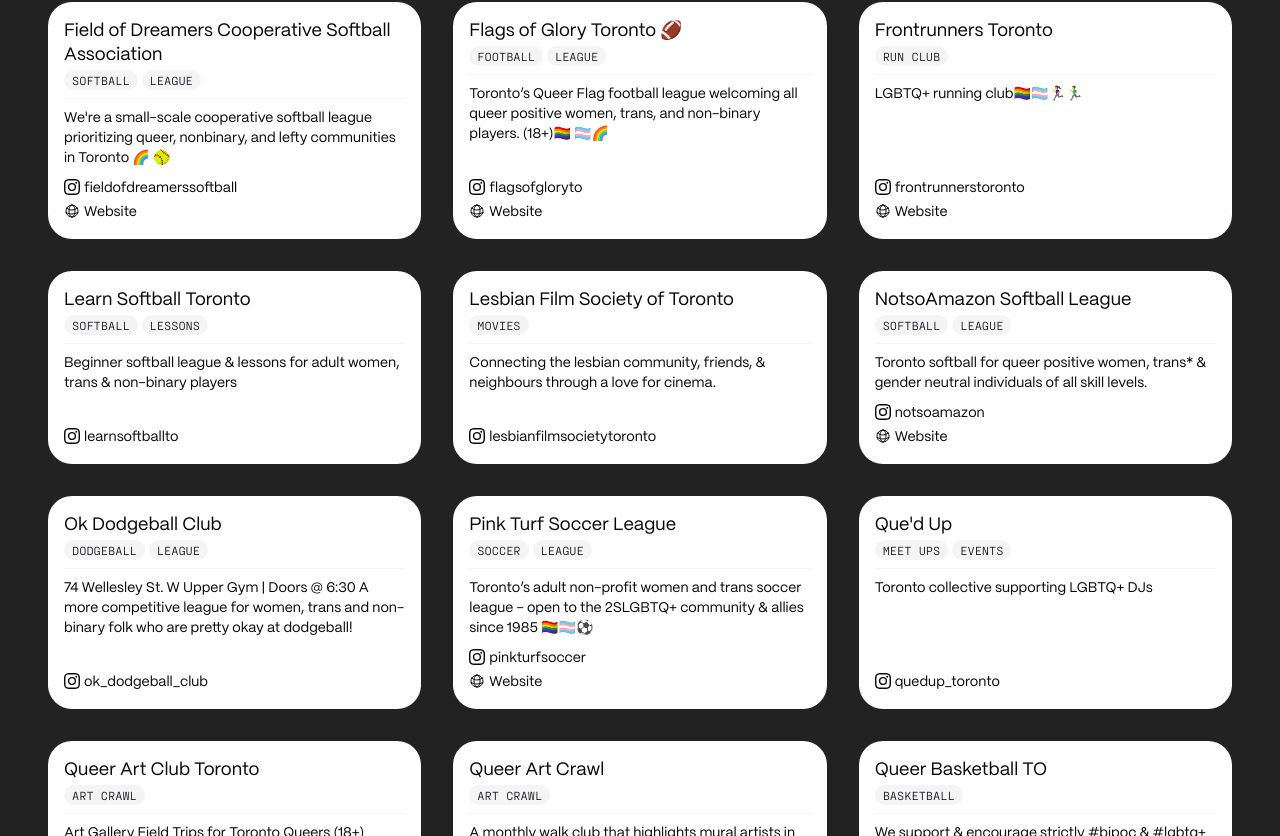
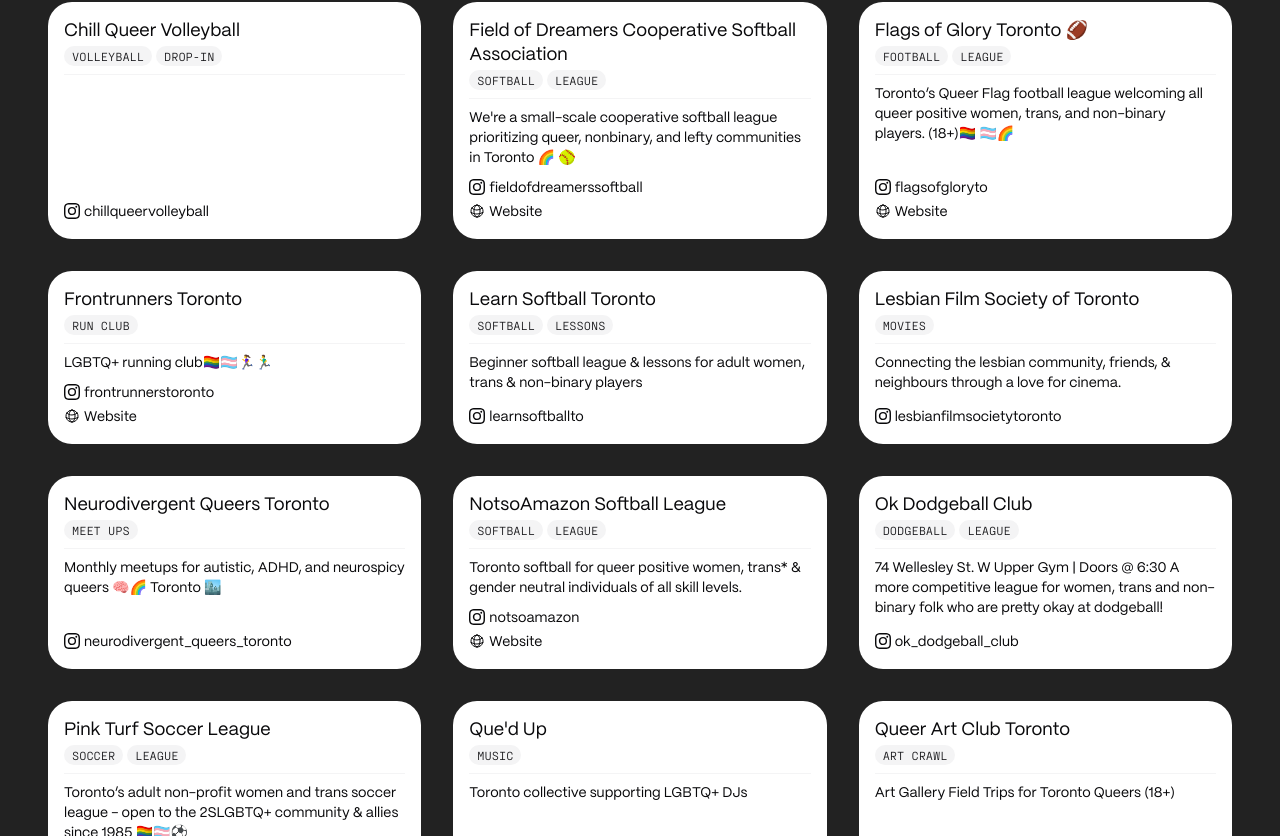
Before and after one commit to roneilla/queer-club-directory, a React (Vite) app: page / in a window 1280 px wide. Shown: the part 584-1420 px from the top of the page. Built offline with nearby package versions, Linux system fonts and the light colour scheme.

Commit message:
added new clubs and created a new category

```diff
--- a/src/App.css
+++ b/src/App.css
@@ -25,7 +25,7 @@
 	background: #6caa4b;
 }
 
-.outdoor {
+.party {
 	background: #55a1d8;
 }
 
--- a/src/App.tsx
+++ b/src/App.tsx
@@ -30,10 +30,7 @@
 				tagArr.push(...splitTags);
 			});
 
-		console.log(tagArr);
-
 		const uniqueArr = Array.from(new Set(tagArr)).sort();
-		console.log(uniqueArr);
 
 		setTags(uniqueArr);
 	}, [category]);
--- a/src/directoryData.ts
+++ b/src/directoryData.ts
@@ -5,8 +5,8 @@
 	'arts',
 	'social',
 	'food',
-	'outdoor',
 	'games',
+	'party',
 ];
 
 export type ClubTags =
@@ -139,8 +139,7 @@
 	},
 	{
 		name: 'Queer Art Club Toronto',
-		description:
-			'Art Gallery Field Trips for Toronto Queers (18+)\nHosted by @meghansmusicstudio',
+		description: 'Art Gallery Field Trips for Toronto Queers (18+)',
 		instagram: 'queerartclub_toronto',
 		website: '',
 		category: 'arts',
@@ -298,8 +297,8 @@
 			"You ever met a tree you didn't like?\n(Inclusive group hikes in and around so-called Toronto)",
 		instagram: 'queerforestclub',
 		website: '',
-		category: 'outdoor',
-		tags: 'hikes',
+		category: 'social',
+		tags: 'hikes, outdoor',
 		location: '',
 		when: '',
 		paid: '',
@@ -611,7 +610,7 @@
 	{
 		name: 'sqwish',
 		description:
-			'🏀 Toronto-based queer drop-in basketball night\n📍 Central Technical School\n⏰ Fridays 6-8PM\n👨‍👨‍👦 Run by @aminaformayor, @microsoft_orifice and @emmerek',
+			'🏀 Toronto-based queer drop-in basketball night\n📍 Central Technical School\n⏰ Fridays 6-8PM\n👨‍👨‍👦',
 		instagram: 'sqwishsqwish',
 		website: '',
 		category: 'sports',
@@ -704,8 +703,8 @@
 		description: 'Toronto collective supporting LGBTQ+ DJs',
 		instagram: 'quedup_toronto',
 		website: '',
-		category: 'social',
-		tags: 'meet ups, events',
+		category: 'party',
+		tags: 'music',
 		location: '',
 		when: '',
 		paid: '',
@@ -729,8 +728,8 @@
 		description: 'Events in Toronto that include lesbianism and the like.',
 		instagram: 'toastrto',
 		website: '',
-		category: 'social',
-		tags: 'meet ups, events',
+		category: 'party',
+		tags: 'music',
 		location: '',
 		when: '',
 		paid: '',
@@ -752,7 +751,7 @@
 	{
 		name: 'Yohomo',
 		description:
-			"Toronto's only online community completely dedicated to the arts, culture, and nightlife of our beautiful LGBTQ2+ family.",
+			"Toronto's only online community completely dedicated to the arts, culture, and parties of our beautiful LGBTQ2+ family.",
 		instagram: 'weareyohomo',
 		website: 'https://www.yohomo.ca/',
 		category: 'social',
@@ -787,4 +786,68 @@
 		paid: '',
 		dateAdded: '05-20-2024',
 	},
+	{
+		name: 'Queer Muslim Network Toronto',
+		description: `Community-based organization serving queer and trans Muslims in Toronto and the GTA. 🌈☪️ 🕌 Jummah first Friday of every month 🕌`,
+		instagram: 'queermuslimnetwork',
+		website: '',
+		category: 'social',
+		tags: 'Meet ups, Events',
+		dateAdded: '06-04-2024',
+	},
+	{
+		name: 'Traxx n Feels',
+		description: `Traxx & Feels is an open format party that aims to be an inclusive, safe space. We are Tkaronto/Toronto's queer romantic rave that celebrates 2SLGBTIA+ friendship and love.`,
+		instagram: 'traxxandfeels',
+		website: '',
+		category: 'party',
+		tags: 'music',
+		dateAdded: '06-04-2024',
+	},
+	{
+		name: 'STRAPPED',
+		description: `Toronto’s Hottest Queėr🌈 Party. We make events for QTBIPOC folx to take up space! ✊🏾`,
+		instagram: 'strapped.to',
+		website: 'http://www.strapped.to/',
+		category: 'party',
+		tags: 'music',
+		dateAdded: '06-04-2024',
+	},
+	{
+		name: 'About Last Night',
+		description: `Toronto Queer Events for 2SLGBTQIA+ WLW`,
+		instagram: 'aboutlastnightto',
+		website: '',
+		category: 'party',
+		tags: 'music',
+		dateAdded: '06-04-2024',
+	},
+	{
+		name: 'Very Queer Toronto',
+		description: `🌈 We create very queer spaces and foster #LGBTQ+ connections through unique events in Toronto.`,
+		instagram: 'veryqueertoronto',
+		website: '',
+		category: 'social',
+		tags: 'Meet ups, Events',
+		dateAdded: '06-04-2024',
+	},
+	{
+		name: 'Something',
+		description: `Your friendly bisexual art party curators ✨`,
+		instagram: 'somethingcreative.co',
+		website: 'https://www.something-creative.co/',
+		category: 'party',
+		tags: 'music',
+		dateAdded: '06-04-2024',
+	},
+	{
+		name: 'Neurodivergent Queers Toronto',
+		description:
+			'Monthly meetups for autistic, ADHD, and neurospicy queers 🧠🌈 Toronto 🏙️',
+		instagram: 'neurodivergent_queers_toronto',
+		website: '',
+		category: 'social',
+		tags: 'Meet ups',
+		dateAdded: '06-04-2024',
+	},
 ];
```
